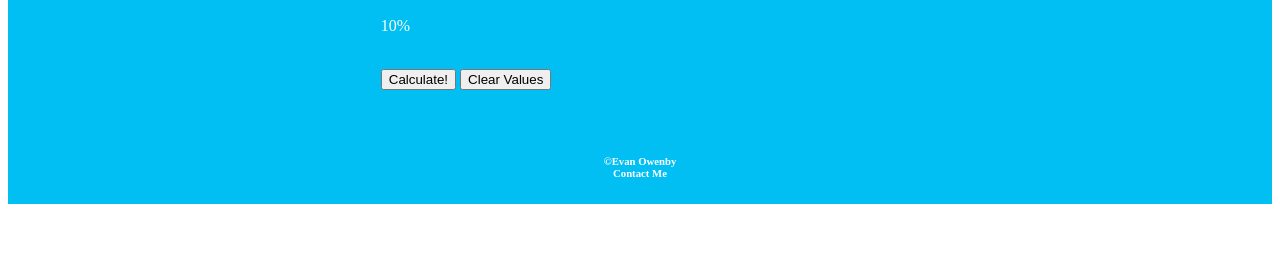
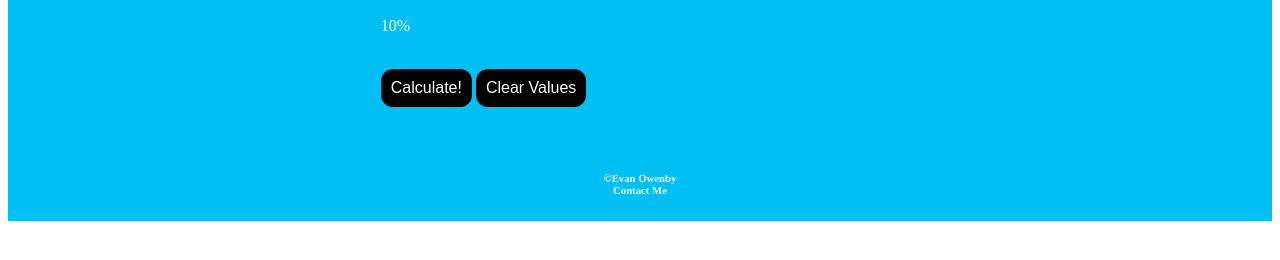
Before and after one commit to evanonb/Final-Exam, a plain HTML site: page page3.html in a window 1280 px wide. Shown: the part 354-614 px from the top of the page. Drawn offline with Linux system fonts and the light colour scheme.

Commit message:
tip calculator button formatting

```diff
--- a/page3.html
+++ b/page3.html
@@ -28,8 +28,8 @@
           <input type="range" min="10" max="50" value="10" class="slider" id="sliderrange" onchange="onload()"></input>
           <p id="displayslidervalue"></p><br>
         </form>
-        <button onclick="tipCalc()">Calculate!</button>
-        <button onclick="clearAll()">Clear Values</button>
+        <button class="button" onclick="tipCalc()">Calculate!</button>
+        <button class="button" onclick="clearAll()">Clear Values</button>
         <h1 id="tipTotal"></h1>
       </main>
       <footer class="item5">
--- a/style.css
+++ b/style.css
@@ -60,3 +60,21 @@ footer.item5 a {
 .slider {
   width: 50%;
 }
+
+/* button formatting */
+.button {
+  background-color: black;
+  border: none;
+  color: white;
+  padding: 10px 10px;
+  text-align: center;
+  text-decoration: none;
+  display: inline-block;
+  font-size: 16px;
+  border-radius: 12px;
+}
+
+.button:hover {
+  background-color: white; /* Green */
+  color: black;
+}
```
Also changed, not shown: script.js (+0 -15 lines).
